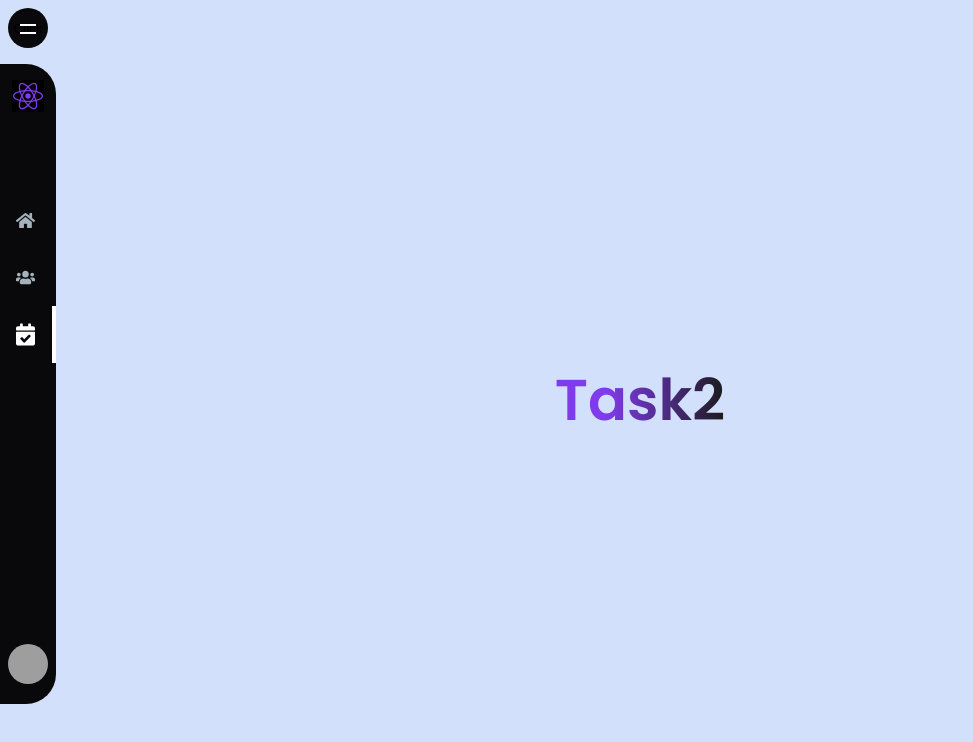
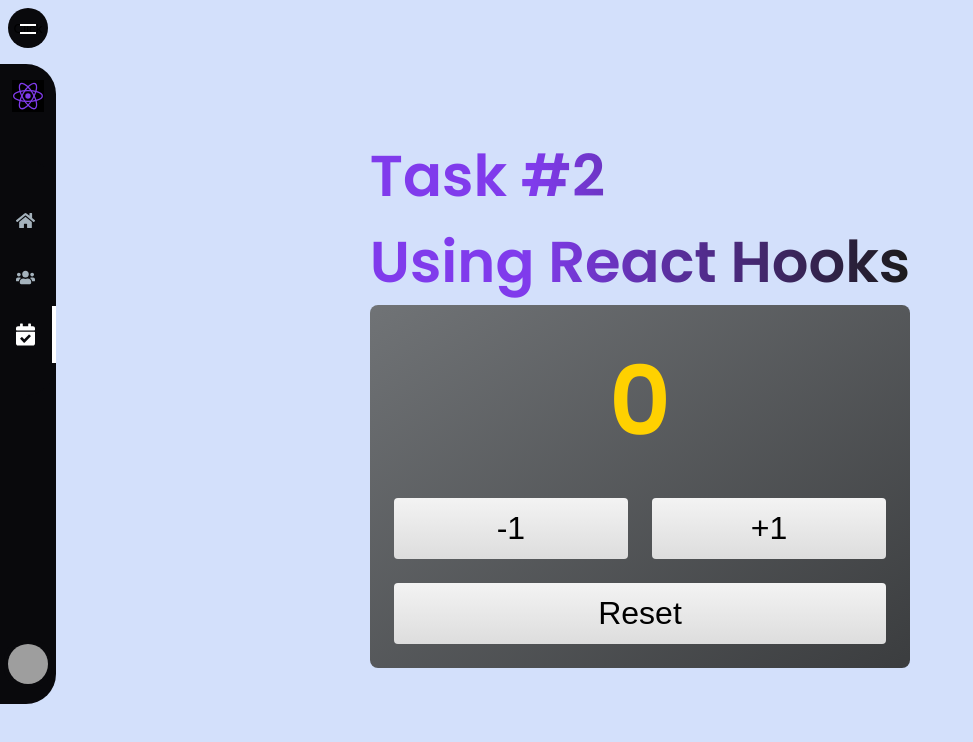
Before and after one commit to Khushii-Arora/CT-Internship-Task, a React (Create React App) app: page /task2 in a window 1280 px wide. Shown: the top 742 px of the page, without its empty margins (0-973 px from the left). Built offline with nearby package versions, Linux system fonts and the light colour scheme; grey boxes are pictures that could not be loaded.

Commit message:
task2 done

```diff
--- a/src/Pages/Task2.js
+++ b/src/Pages/Task2.js
@@ -1,7 +1,26 @@
+import {useState} from 'react';
 import MotionHoc from "./MotionHoc";
 
 const Task2Component = () => {
-  return <h1>Task2</h1>;
+  let [count, changeCount] = useState(0);
+  return (
+    <>
+    <h1>Task #2</h1>
+    <h1>Using React Hooks</h1>
+		<div class="counter">
+			<h2>{count}</h2>
+			<button onClick={()=>changeCount(count - 1)}>
+				<span>-1</span>
+			</button>
+			<button onClick={()=>changeCount(count + 1)}>
+				<span>+1</span>
+			</button>
+			<button onClick={()=>changeCount(count = 0)}>
+				<span>Reset</span>
+			</button>
+		</div>
+    </>
+	)
 };
 
 const Task2 = MotionHoc(Task2Component);
--- a/src/index.css
+++ b/src/index.css
@@ -6,6 +6,8 @@
   --grey: #a4b2bc;
   --white: #fff;
   --background: rgba(137, 171, 245, 0.37);
+  --unit: 1.5rem;
+
 }
 
 html {
@@ -24,3 +26,52 @@ body {
   background-color: var(--background);
   font-family: "Poppins", sans-serif;
 }
+
+
+.counter {
+	padding: var(--unit);
+	border-radius: 8px;
+	background: linear-gradient(to bottom right, #707376, #3b3d3f);
+	display: grid;
+	grid-template-columns: 1fr 1fr;
+	grid-gap: var(--unit);
+}
+
+.counter h2 {
+	color: #ffd100;
+	grid-column: span 2;
+	font-size: 6rem;
+	text-align: center;
+	margin: 0;
+	overflow: hidden;
+	position: relative;
+	max-width: calc(100%);
+}
+
+.counter button {
+	padding: calc(var(--unit) / 2);
+	border-radius: 4px;
+	border: none;
+	font-size: 2rem;
+	overflow: hidden;
+	background: linear-gradient(to bottom, #f3f3f3, #ddd);
+}
+
+.counter button:hover {
+	cursor: pointer;
+}
+
+.counter button span {
+	transition: all 0.15s ease;
+	display: block;
+}
+
+.counter button:hover span {
+	transform: scale(1.1);
+	color: #cc7cf2;
+	font-weight: bold;
+}
+
+.counter button:last-of-type {
+	grid-column: span 2;
+}
```
